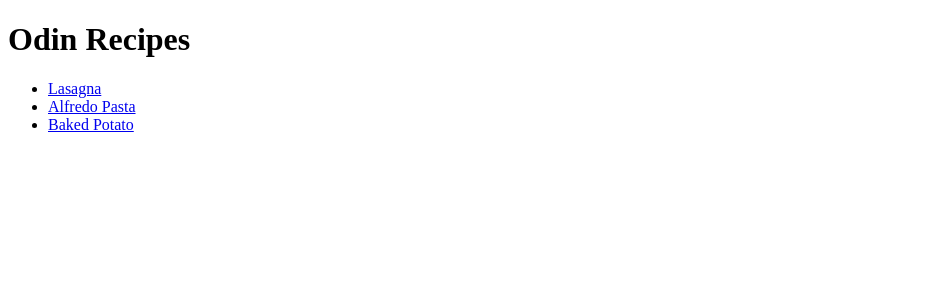
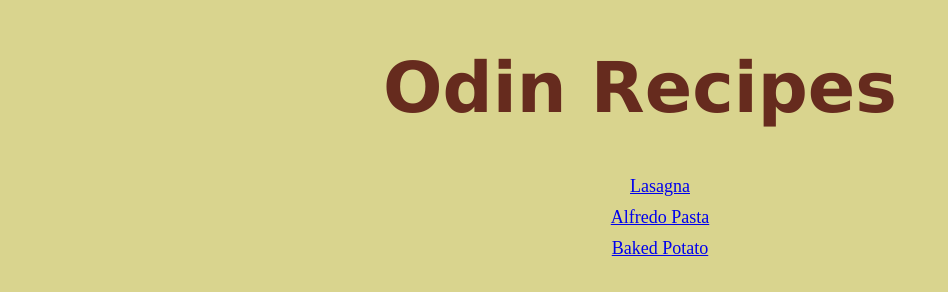
Before and after one commit to himanshuhjoshi/the-odin-project, a plain HTML site: page odin-recipes/index.html in a window 1280 px wide. Shown: the whole page, without its empty margins (0-948 px from the left). Drawn offline with Linux system fonts and the light colour scheme.

Commit message:
Added CSS file for the webpage Did some initial styling

```diff
--- a/odin-recipes/index.html
+++ b/odin-recipes/index.html
@@ -4,6 +4,7 @@
     <meta charset="UTF-8">
     <meta name="viewport" content="width=device-width, initial-scale=1.0">
     <title>Recipes</title>
+    <link rel="stylesheet" href="styles.css">
 </head>
 <body>
     <h1>Odin Recipes</h1>
--- /dev/null
+++ b/odin-recipes/styles.css
@@ -0,0 +1,19 @@
+body{
+    background-color: #d2cc79d6;
+    text-align: center;
+}
+
+h1{
+    font-family: 'Brush Script MT', Verdana, Geneva, Tahoma, sans-serif;
+    font-size: 70px;
+    color: #662B1E;
+}
+
+ul{
+    list-style: none;
+    font-size: 18px;
+}
+
+li{
+    margin: 10px;
+}
```
